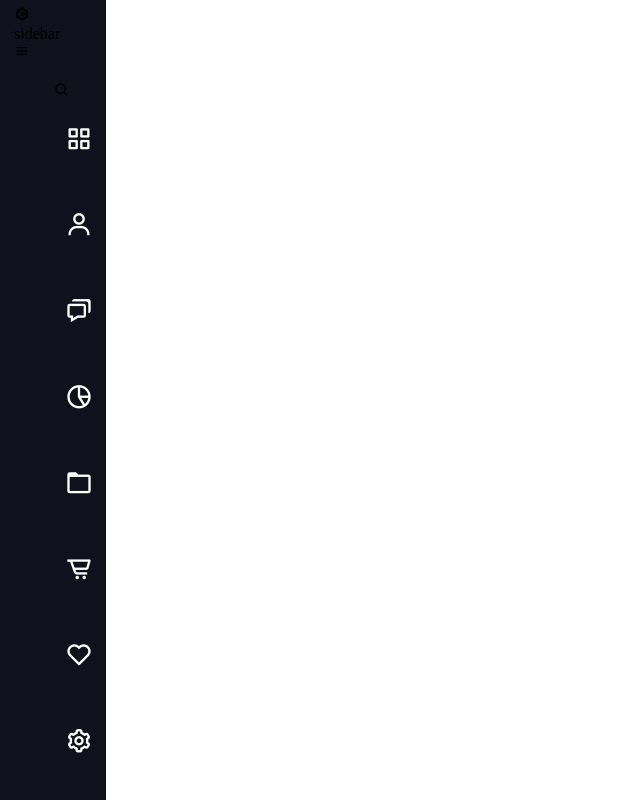
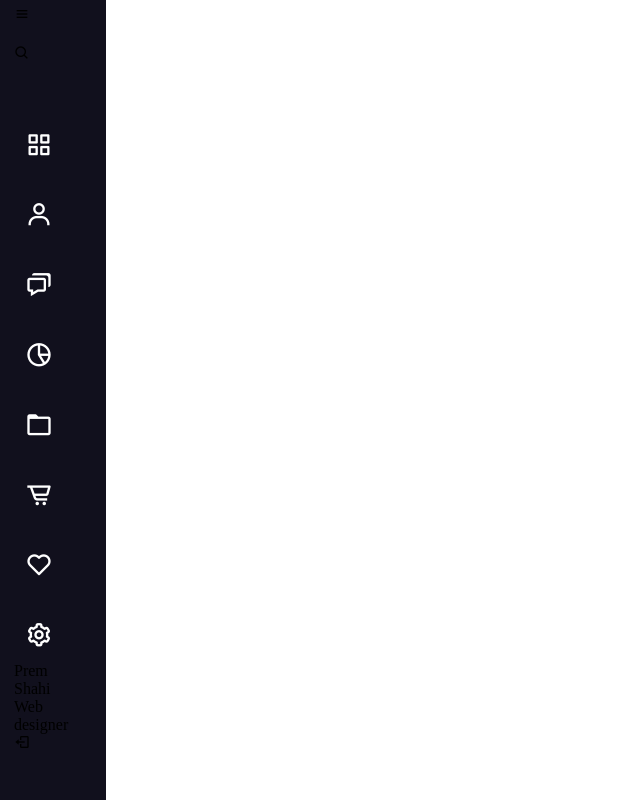
Before and after one commit to tkendi/The-Deliver, a Next.js app: page /example/sidebar in a window 1280 px wide. Shown: the whole page, without its empty margins (0-640 px from the left). Built offline with nearby package versions, Linux system fonts and the light colour scheme.

Commit message:
example sidebar effects

```diff
--- a/containers/example/sidebar/sidebar1.tsx
+++ b/containers/example/sidebar/sidebar1.tsx
@@ -100,29 +100,47 @@ const Wrap = styled.div`
   z-index: 99;
   transition: all 0.5s ease;
   overflow: scroll;
+
+  ::-webkit-scrollbar {
+    display: none;
+  }
 `;
 
 const LogoDetail = styled.div`
+  /* height: 78px; */
+  i:nth-child(1) {
+    display: none;
+  }
+
+  > i {
+    /* min-width: 100%; */
+    /* height: 78px; */
+  }
 `;
 
 const LogoName = styled.div`
+  display: none;
 `;
 
 const NavList = styled.ul`
+  width: 100%;
   margin-top: 20px;
-  height: 100%;
+  padding: 0px;
 
   > li {
+    width: 50px;
+    height: 50px;
     position: relative;
-    margin: 8px 0;
+    margin: 0px;
     list-style: none;
+    margin: 20px 0px;
     > input {
+      height: 50px;
       display: none;
       font-size: 15px;
       color: #fff;
       font-weight: 400;
       outline: none;
-      height: 50px;
       width: 100%;
       width: 50px;
       border: none;
@@ -143,13 +161,12 @@ const NavList = styled.ul`
     }
   }
 
-  :hover {
-    > li {
-        >a {
-        }
+  a:hover {
+    > i {
+      color: #1a1a1a;
+      background-color: #fff;
     }
   }
-
 `;
 
 const ToolTip = styled.span`
@@ -182,7 +199,10 @@ const LinkName = styled.span`
   }
 `;
 
-const Profile = styled.li``;
+const Profile = styled.li`
+  position: absolute !important;
+  bottom: 80px;
+`;
 
 const ProfileDetail = styled.div``;
 
```
